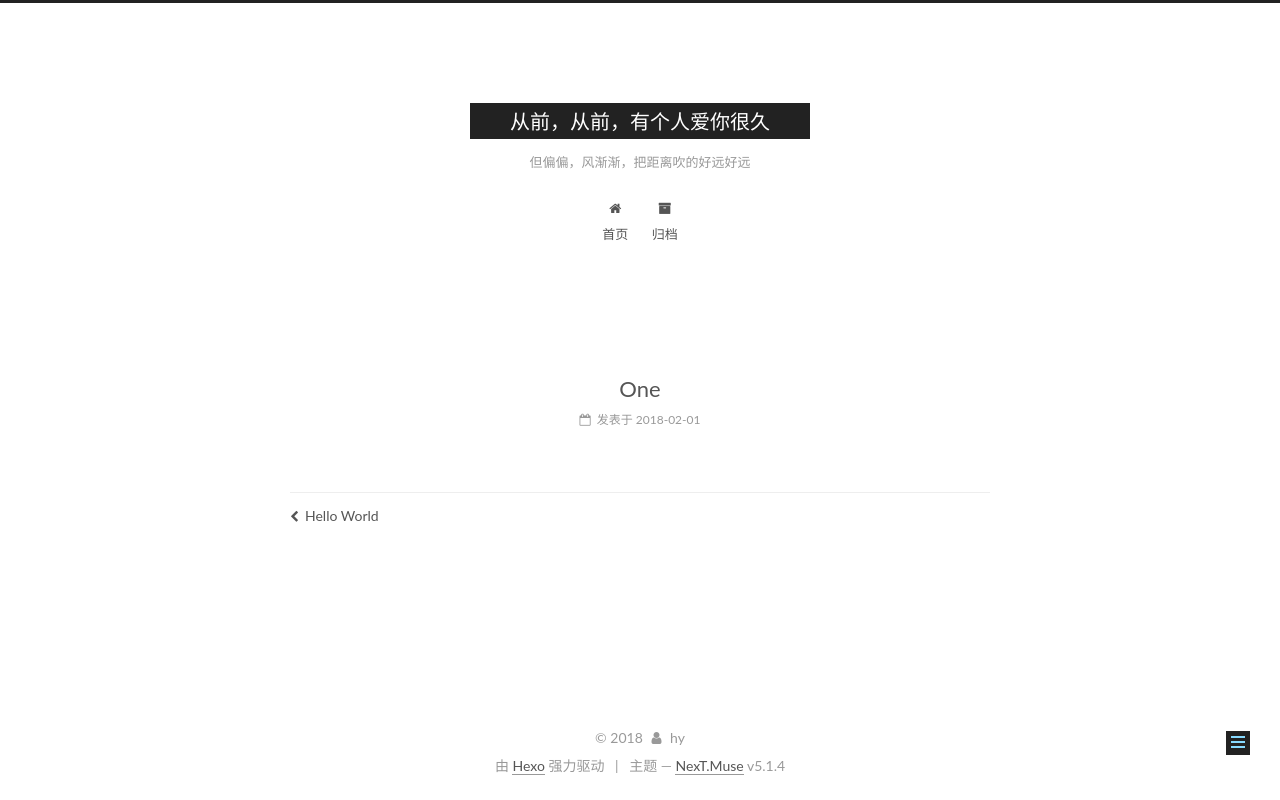
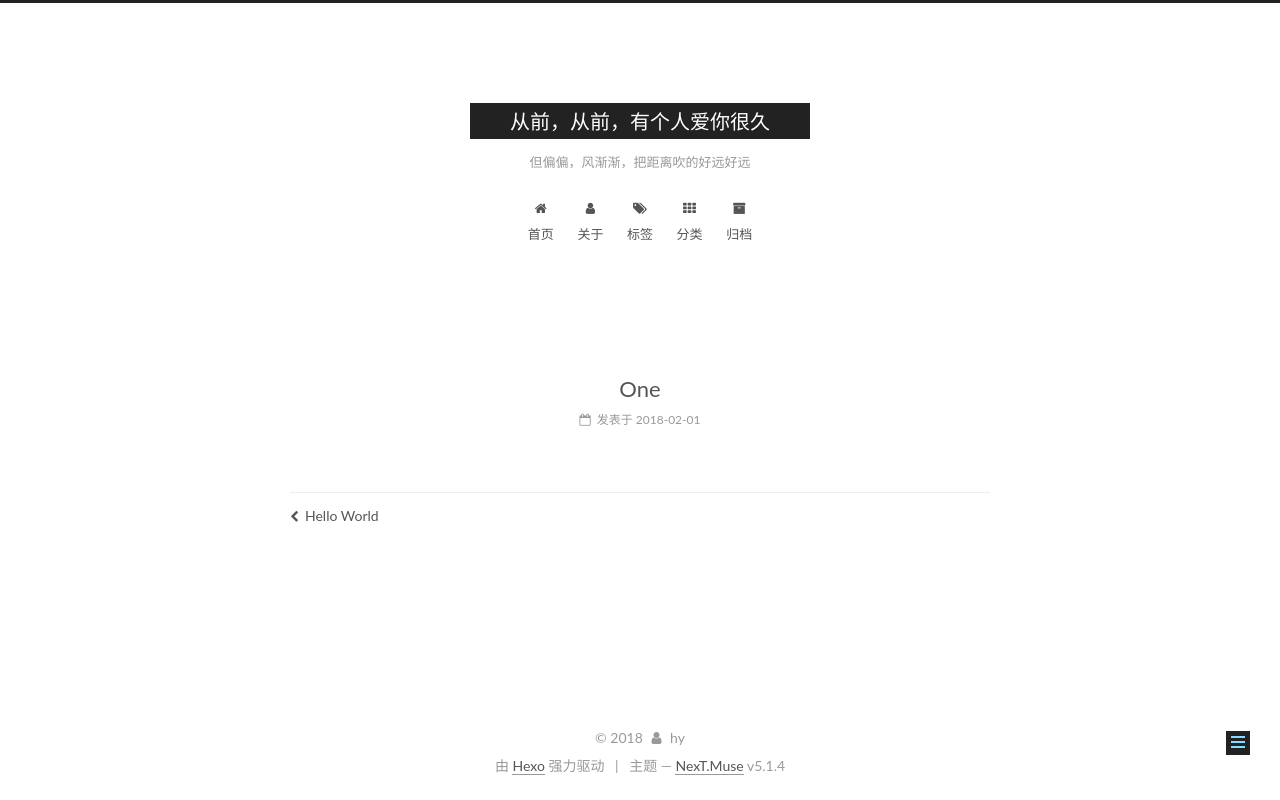
Before and after one commit to HeyangBlog/HeyangBlog.github.io, a plain HTML site: page 2018/02/01/One/index.html in a window 1280 px wide. Drawn offline with Linux system fonts and the light colour scheme.

Commit message:
Site updated: 2018-02-01 15:20:26

```diff
--- a/2018/02/01/One/index.html
+++ b/2018/02/01/One/index.html
@@ -186,6 +186,36 @@
               <i class="menu-item-icon fa fa-fw fa-home"></i> <br />
 
             首页
+          </a>
+        </li>
+
+
+        <li class="menu-item menu-item-about">
+          <a href="/about/" rel="section">
+
+              <i class="menu-item-icon fa fa-fw fa-user"></i> <br />
+
+            关于
+          </a>
+        </li>
+
+
+        <li class="menu-item menu-item-tags">
+          <a href="/tags/" rel="section">
+
+              <i class="menu-item-icon fa fa-fw fa-tags"></i> <br />
+
+            标签
+          </a>
+        </li>
+
+
+        <li class="menu-item menu-item-categories">
+          <a href="/categories/" rel="section">
+
+              <i class="menu-item-icon fa fa-fw fa-th"></i> <br />
+
+            分类
           </a>
         </li>
 
--- a/css/main.css
+++ b/css/main.css
@@ -1822,7 +1822,7 @@ pre .javascript .function {
   width: 4px;
   height: 4px;
   border-radius: 50%;
-  background: #9100e0;
+  background: #ac6fe9;
 }
 .links-of-blogroll {
   font-size: 13px;
```
Also changed, not shown: 2018/02/01/hello-world/index.html (+30 -0 lines), archives/2018/02/index.html (+30 -0 lines), archives/2018/index.html (+30 -0 lines), archives/index.html (+30 -0 lines), index.html (+30 -0 lines).
